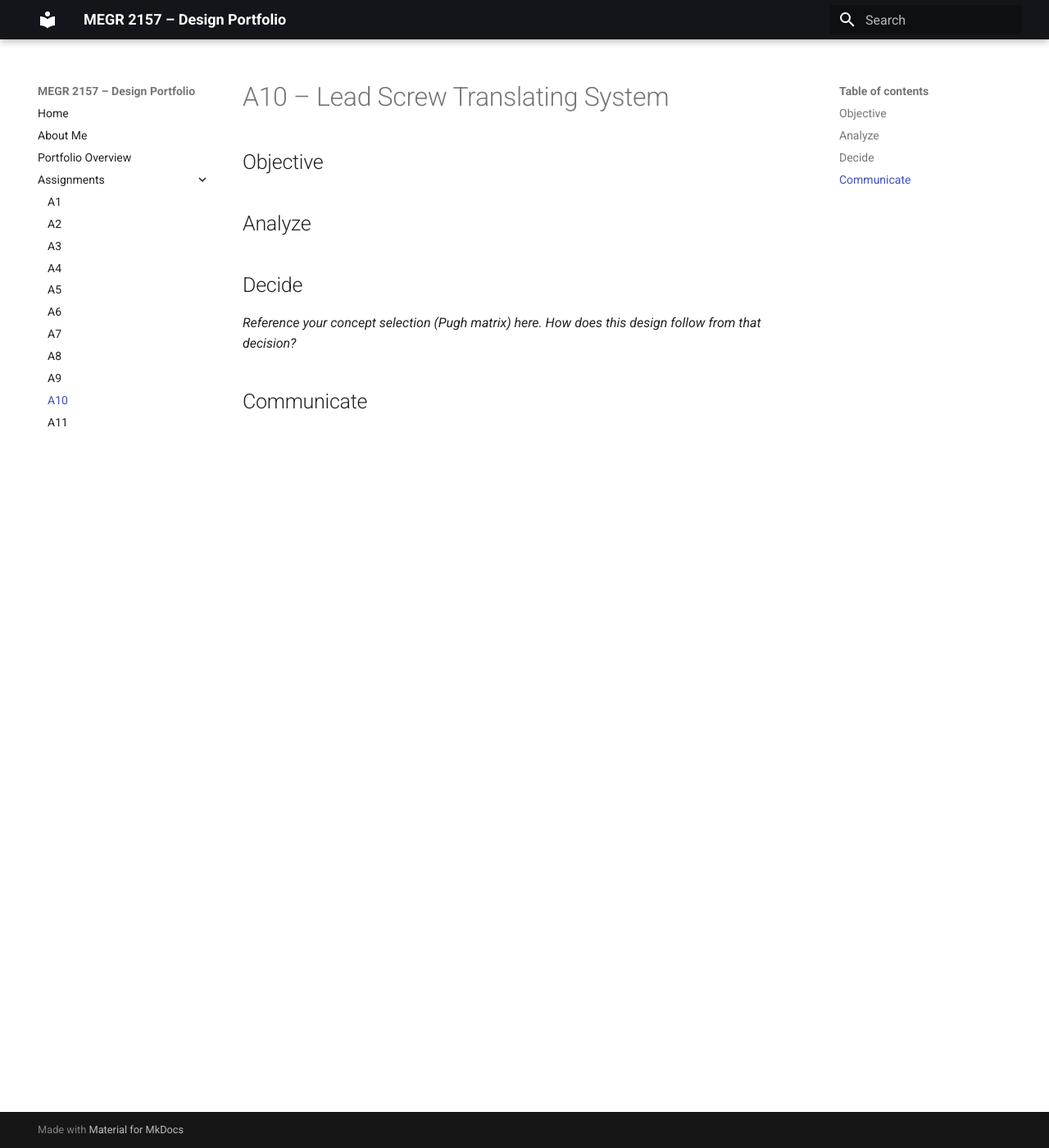
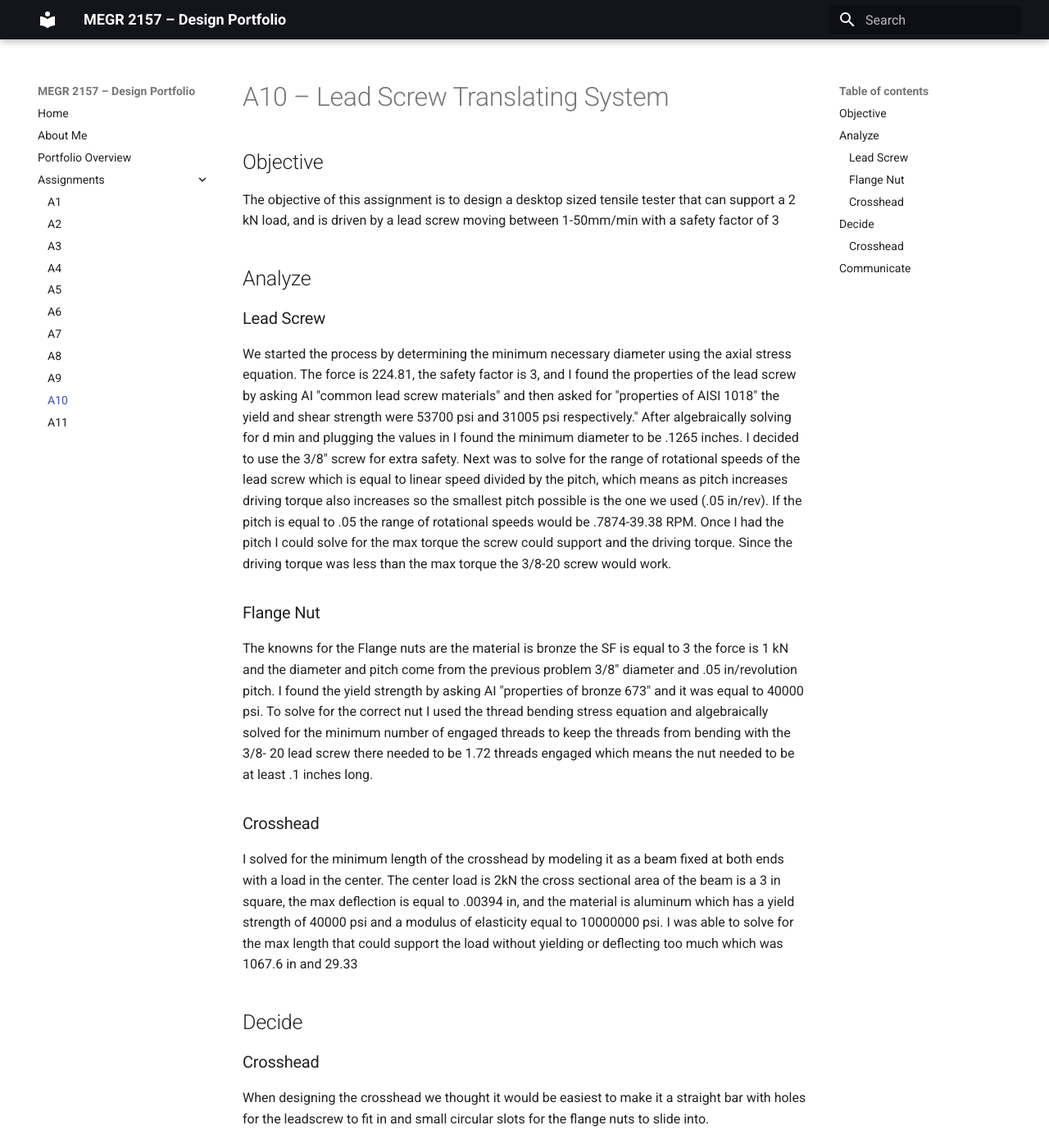
Before and after one commit to whodges5-art/wyatt-hodges-design-projects-portfolio, an MkDocs documentation site: the page built from docs/assignments/A10/index.md, in a window 1280 px wide and 1400 px high. Shown: the whole window at 82% size. Built offline with MkDocs 1.6.1 and Material for MkDocs 9.7.7, drawn with Linux system fonts in a browser that asks for light colours.

Commit message:
Update index.md

```diff
--- a/docs/assignments/A10/index.md
+++ b/docs/assignments/A10/index.md
@@ -1,12 +1,18 @@
 # A10 – Lead Screw Translating System
 
 ## Objective
-
+The objective of this assignment is to design a desktop sized tensile tester that can support a 2 kN load, and is driven by a lead screw moving between 1-50mm/min with a safety factor of 3
 
 ## Analyze
-
+### Lead Screw
+We started the process by determining the minimum necessary diameter using the axial stress equation. The force is 224.81, the safety factor is 3, and I found the properties of the lead screw by asking AI "common lead screw materials" and then asked for "properties of AISI 1018" the yield and shear strength were 53700 psi and 31005 psi respectively." After algebraically solving for d min and plugging the values in I found the minimum diameter to be .1265 inches. I decided to use the 3/8" screw for extra safety. Next was to solve for the range of rotational speeds of the lead screw which is equal to linear speed divided by the pitch, which means as pitch increases driving torque also increases so the smallest pitch possible is the one we used (.05 in/rev). If the pitch is equal to .05 the range of rotational speeds would be .7874-39.38 RPM. Once I had the pitch I could solve for the max torque the screw could support and the driving torque. Since the driving torque was less than the max torque the 3/8-20 screw would work.
+### Flange Nut
+The knowns for the Flange nuts are the material is bronze the SF is equal to 3 the force is 1 kN and the diameter and pitch come from the previous problem 3/8" diameter and .05 in/revolution pitch. I found the yield strength by asking AI "properties of bronze 673"  and it was equal to 40000 psi. To solve for the correct nut I used the thread bending stress equation and algebraically solved for the minimum number of engaged threads to keep the threads from bending with the 3/8- 20 lead screw there needed to be 1.72 threads engaged which means the nut needed to be at least .1 inches long.
+### Crosshead
+I solved for the minimum length of the crosshead by modeling it as a beam fixed at both ends with a load in the center. The center load is 2kN the cross sectional area of the beam is a 3 in square, the max deflection is equal to .00394 in, and the material is aluminum which has a yield strength of 40000 psi and a modulus of elasticity equal to 10000000 psi. I was able to solve for the max length that could support the load without yielding or deflecting too much which was 1067.6 in and 29.33
 
 ## Decide
-_Reference your concept selection (Pugh matrix) here. How does this design follow from that decision?_
+### Crosshead
+When designing the crosshead we thought it would be easiest to make it a straight bar with holes for the leadscrew to fit in and small circular slots for the flange nuts to slide into.
 
 ## Communicate
```
